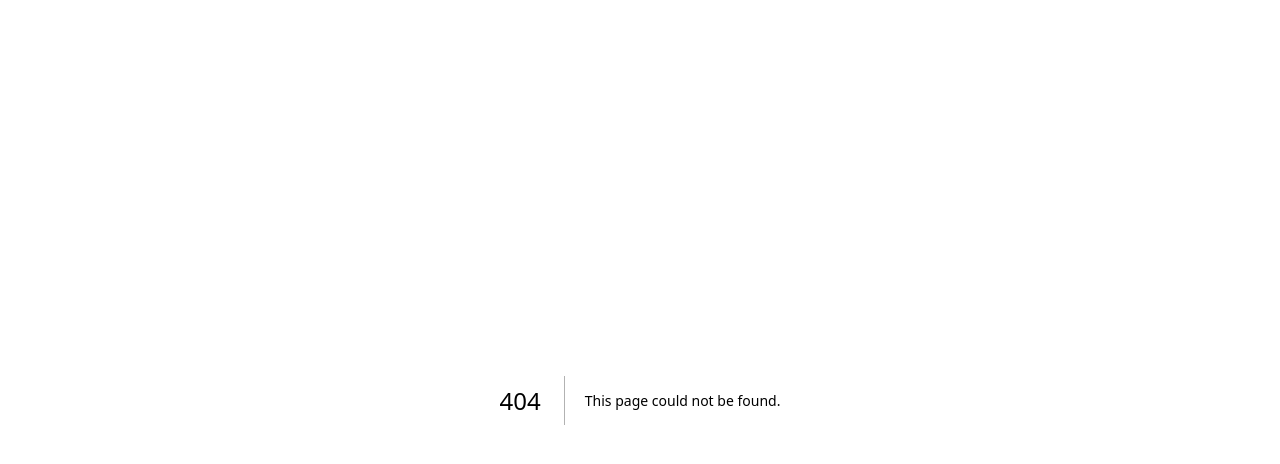
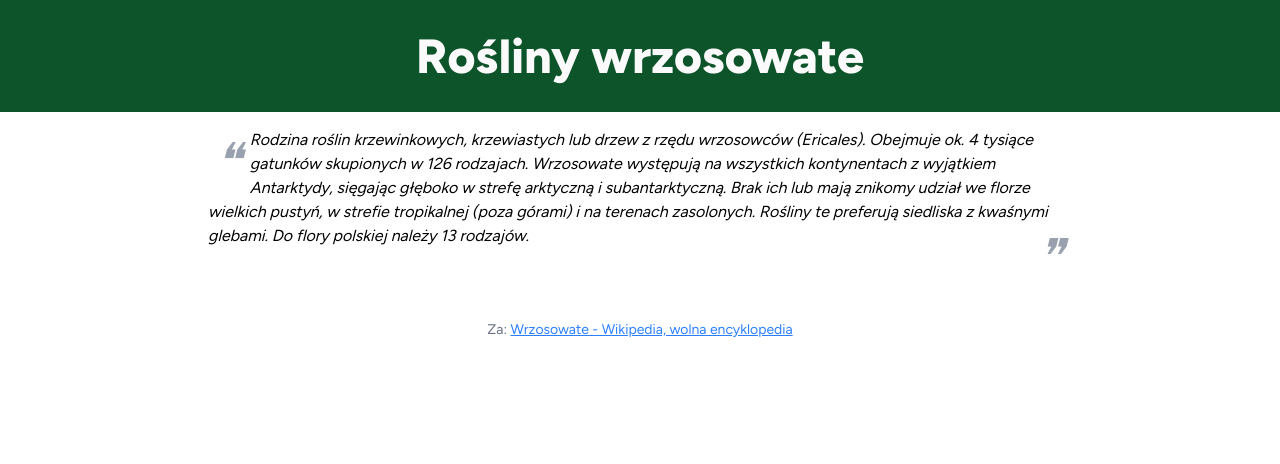
Before and after one commit to paweljw/park-bioroznorodnosci, a Next.js app: page /rosliny-wrzosowate in a window 1280 px wide. Before the commit this address had no page. Shown: the top 464 px of the page. Built offline with nearby package versions, Linux system fonts and the light colour scheme.

Commit message:
rośliny wrzosowate

```diff
--- /dev/null
+++ b/src/app/rosliny-wrzosowate/page.tsx
@@ -0,0 +1,33 @@
+import type { Metadata } from "next";
+import Link from "next/link";
+import Masthead from "~/components/Masthead";
+
+export const metadata: Metadata = {
+  title: "Rośliny wrzosowate",
+};
+
+export default function RoslinyWrzosowatePage() {
+  return (
+    <div className="flex w-full flex-col">
+      <Masthead>Rośliny wrzosowate</Masthead>
+      <blockquote className="relative mx-auto w-full max-w-4xl p-4 italic before:float-left before:p-2 before:text-5xl before:text-gray-400 before:content-['❝'] after:float-right after:p-2 after:text-5xl after:text-gray-400 after:content-['❞']">
+        Rodzina roślin krzewinkowych, krzewiastych lub drzew z rzędu wrzosowców
+        (Ericales). Obejmuje ok. 4 tysiące gatunków skupionych w 126 rodzajach.
+        Wrzosowate występują na wszystkich kontynentach z wyjątkiem Antarktydy,
+        sięgając głęboko w strefę arktyczną i subantarktyczną. Brak ich lub mają
+        znikomy udział we florze wielkich pustyń, w strefie tropikalnej (poza
+        górami) i na terenach zasolonych. Rośliny te preferują siedliska z
+        kwaśnymi glebami. Do flory polskiej należy 13 rodzajów.
+      </blockquote>
+      <p className="mx-auto max-w-4xl p-4 text-center text-sm text-gray-500">
+        Za:{" "}
+        <Link
+          href="https://pl.wikipedia.org/wiki/Wrzosowate"
+          className="text-blue-500 underline"
+        >
+          Wrzosowate - Wikipedia, wolna encyklopedia
+        </Link>
+      </p>
+    </div>
+  );
+}
```
